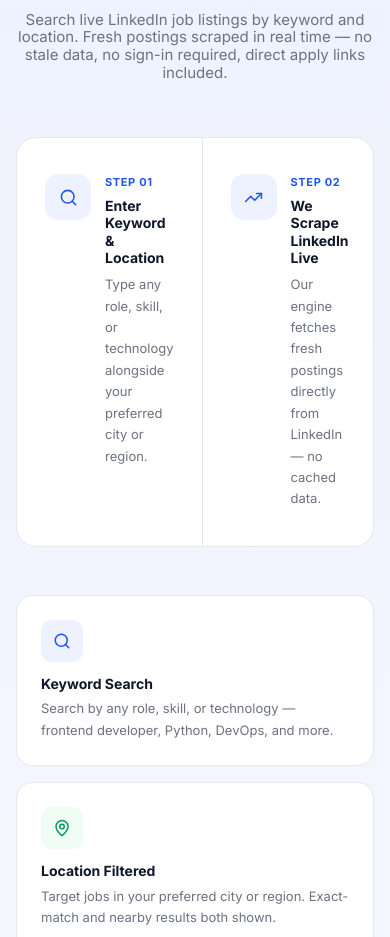
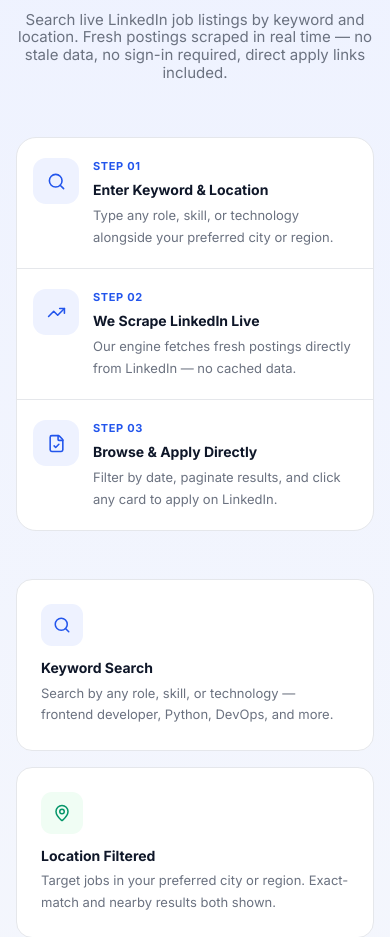
Before and after one commit to achalkumar98/ai-career-path-predicator, a Next.js app in the folder frontend-app/: page / in a window 390 px wide. Shown: the part 4200-5137 px from the top of the page. Built offline with nearby package versions, Linux system fonts and the light colour scheme; no server answers.

Commit message:
responsive ui

```diff
--- a/frontend-app/src/app/page.tsx
+++ b/frontend-app/src/app/page.tsx
@@ -924,6 +924,7 @@
             ] as { step: string; icon: React.ElementType; title: string; desc: string }[]).map(({ step, icon: Icon, title, desc }, idx) => (
               <div
                 key={step}
+                className={`how-it-works-step${idx < 2 ? ' how-it-works-step-border' : ''}`}
                 style={{ padding: '36px 28px', borderRight: idx < 2 ? '1px solid #e5e7eb' : 'none' }}
               >
                 <div style={{ display: 'flex', alignItems: 'flex-start', gap: '14px' }}>
--- a/frontend-app/src/app/responsive.css
+++ b/frontend-app/src/app/responsive.css
@@ -297,6 +297,57 @@
 }
 
 /* ─────────────────────────────────────────────────────────────────────────────
+   How-it-works 3-step strip (Live Job Matching section)
+───────────────────────────────────────────────────────────────────────────── */
+
+/* ≤ 768 px  →  2-column: steps 1 & 2 on row 1, step 3 centred on row 2 */
+@media (max-width: 768px) {
+  .how-it-works-grid {
+    grid-template-columns: repeat(2, 1fr) !important;
+  }
+  /* step borders: right-border stays for col 1; bottom-border for row 1 */
+  .how-it-works-step-border {
+    border-right: none !important;
+    border-bottom: 1px solid #e5e7eb !important;
+  }
+  /* step 2 (idx 1) sits in col 2 – remove its right border, keep bottom */
+  .how-it-works-step:nth-child(2) {
+    border-right: none !important;
+    border-bottom: 1px solid #e5e7eb !important;
+  }
+  /* step 3 spans both columns, centred */
+  .how-it-works-step:nth-child(3) {
+    grid-column: 1 / -1;
+    border-bottom: none !important;
+  }
+  .how-it-works-step {
+    padding: 24px 20px !important;
+  }
+}
+
+/* ≤ 480 px  →  single column, all steps stacked */
+@media (max-width: 480px) {
+  .how-it-works-grid {
+    grid-template-columns: 1fr !important;
+  }
+  .how-it-works-step-border {
+    border-right: none !important;
+    border-bottom: 1px solid #e5e7eb !important;
+  }
+  .how-it-works-step:nth-child(2) {
+    border-right: none !important;
+    border-bottom: 1px solid #e5e7eb !important;
+  }
+  .how-it-works-step:nth-child(3) {
+    grid-column: auto;
+    border-bottom: none !important;
+  }
+  .how-it-works-step {
+    padding: 20px 16px !important;
+  }
+}
+
+/* ─────────────────────────────────────────────────────────────────────────────
    Chatbot page responsive
 ───────────────────────────────────────────────────────────────────────────── */
 
```
